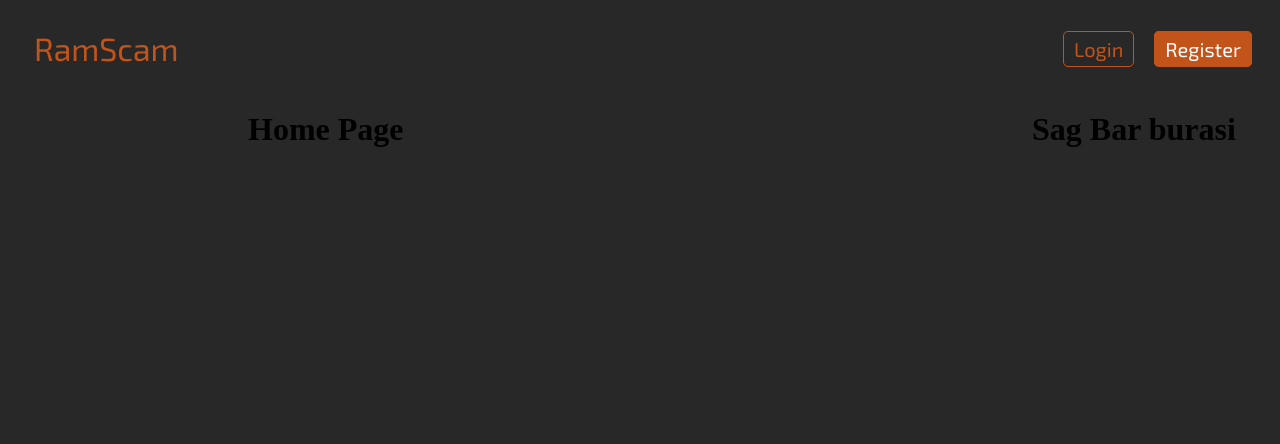
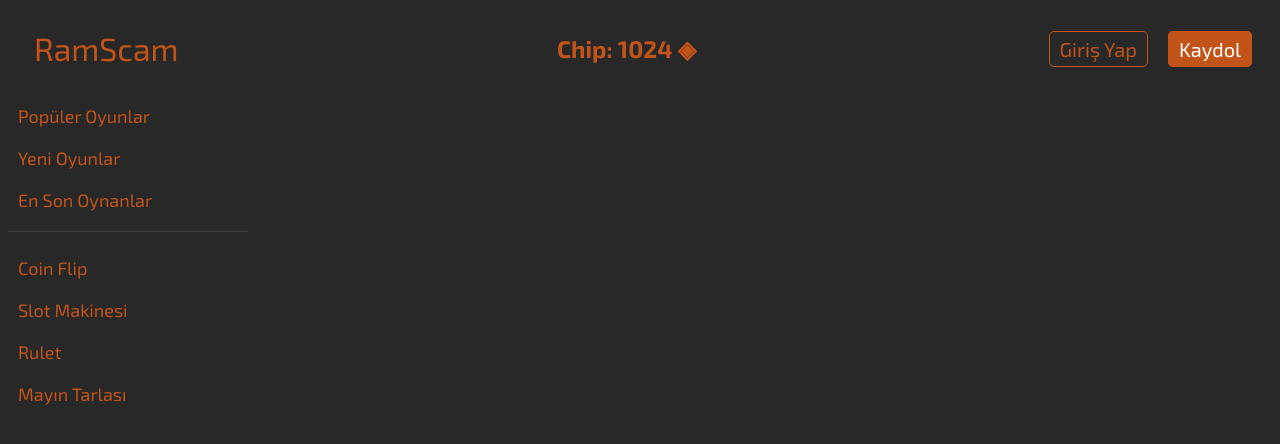
Before and after one commit to gerginkedi/RamScam, a React (Vite) app in the folder RamScam/RamScam/frontend/: page /home in a window 1280 px wide. Shown: the top 444 px of the page. Built offline with nearby package versions, Linux system fonts and the light colour scheme.

Commit message:
added items in left bar

```diff
--- a/RamScam/RamScam/frontend/src/components/layout.jsx
+++ b/RamScam/RamScam/frontend/src/components/layout.jsx
@@ -8,12 +8,15 @@ function Layout({ children }) {
                 <div className="home-btn">
                     <button><a href="/home">RamScam</a></button>
                 </div>
+                <div className="balance-display">
+                    <h2>Chip: 1024 ◈</h2>
+                </div>
                 <div className='auth-container'>
                     <div className="login-btn">
-                        <a href="/login">Login</a>
+                        <a href="/login">Giriş Yap</a>
                     </div>
                     <div className='register-btn'>
-                        <a href="/register">Register</a>
+                        <a href="/register">Kaydol</a>
                     </div>
                 </div>
             </div>
@@ -21,9 +24,17 @@ function Layout({ children }) {
             <div className='layout'>
             <div className="left-bar">
                 <div className='left-bar-content'>
-
                     <div className="btn-group">
-
+                        <a href>Popüler Oyunlar</a>
+                        <a href>Yeni Oyunlar</a>
+                        <a href>En Son Oynanlar</a>
+                    </div>
+                    <hr className="divider" />
+                    <div className='quick-access'>
+                        <a href>Coin Flip</a>
+                        <a href>Slot Makinesi</a>
+                        <a href>Rulet</a>
+                        <a href>Mayın Tarlası</a>
                     </div>
                 </div>
             </div>
@@ -32,7 +43,6 @@ function Layout({ children }) {
                 { children }
             </div>
             <div className="right-bar">
-            <h1>Sag Bar burasi</h1>
             </div>
             </div>
         </div>
--- a/RamScam/RamScam/frontend/src/pages/Home.jsx
+++ b/RamScam/RamScam/frontend/src/pages/Home.jsx
@@ -6,7 +6,6 @@ function Home() {
     return (
         <Layout>
             <div className="home-container">
-                <h1>Home Page</h1>
             </div>
         </Layout>
     )
--- a/RamScam/RamScam/frontend/src/styles/layout.css
+++ b/RamScam/RamScam/frontend/src/styles/layout.css
@@ -9,21 +9,6 @@
     overflow: hidden;
     white-space: nowrap;
     width: 100%;
-    transition: width 0.3s;
-    border-radius: 10px;
-}
-
-.layout.sol-closed {
-    grid-template-columns: 40px 1fr 240px;
-}
-
-.bar-toggle {
-    text-align: center;
-    margin: 20px;
-}
-
-.left-bar-content.hidden {
-    display: none;
 }
 
 .home-btn {
@@ -80,3 +65,60 @@
     padding: 5px 10px;
     font-family: 'Exo 2', sans-serif;
 }
+
+.balance-display h2 {
+    font-family: 'Exo 2', sans-serif;
+    color: rgb(194, 84, 25);
+}
+
+.btn-group {
+    display: flex;
+    flex-direction: column;
+    padding-top: 5px;
+    padding-right: 15px;
+}
+
+.btn-group a {
+    color: rgb(194, 84, 25);
+    text-decoration: none;
+    font-size: 18px;
+    padding: 10px;
+    font-family: 'Exo 2', sans-serif;
+    transition: background-color 0.2s;
+    cursor: pointer;
+}
+
+.btn-group a:hover {
+    background-color: rgba(255, 255, 255, 0.1);
+    border-radius: 5px;
+}
+
+
+.quick-access {
+    display: flex;
+    flex-direction: column;
+    padding-top: 5px;
+    padding-right: 15px;
+}
+
+.quick-access a {
+    color: rgb(194, 84, 25);
+    text-decoration: none;
+    font-size: 18px;
+    padding: 10px;
+    font-family: 'Exo 2', sans-serif;
+    transition: background-color 0.2s;
+    cursor: pointer;
+
+}
+
+.quick-access a:hover {
+    background-color: rgba(255, 255, 255, 0.1);
+    border-radius: 5px;
+}
+
+.divider {
+    border: none;
+    border-top: 1px solid rgba(255, 255, 255, 0.1);
+    margin: 10px 0;
+}
```
